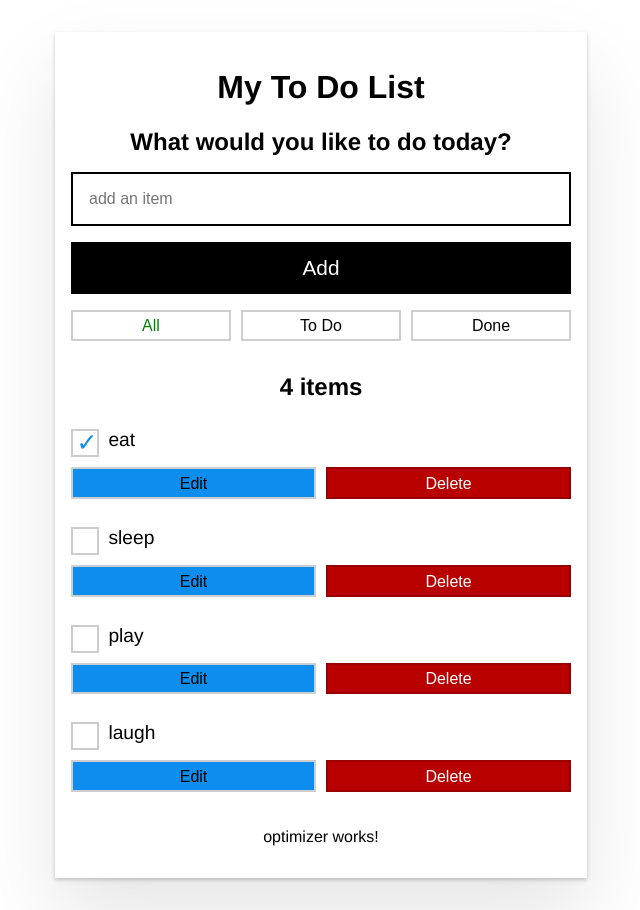
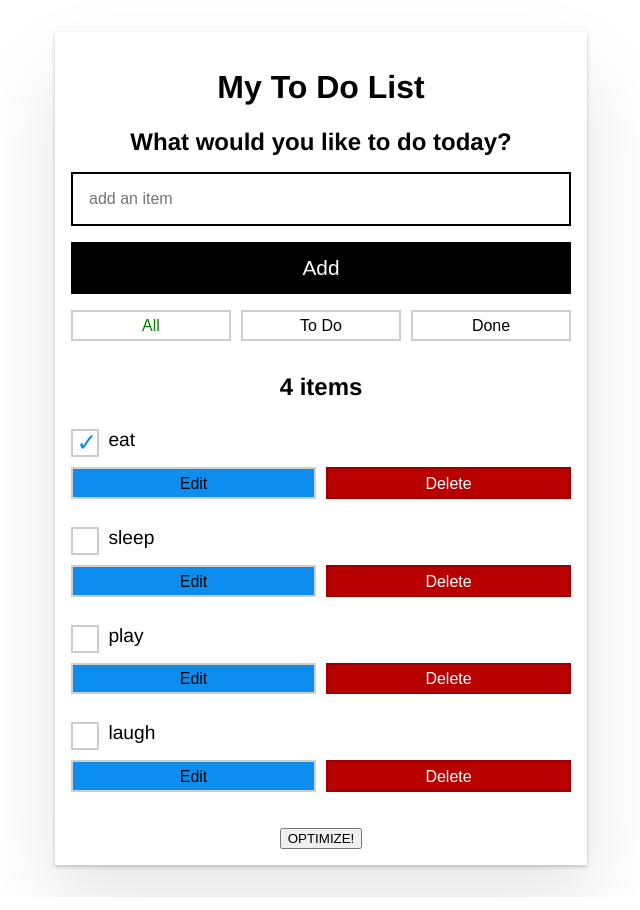
Before and after one commit to power75/test_angular, an Angular app: page / in a window 1280 px wide. Shown: the whole page, without its empty margins (319-959 px from the left). Built offline with nearby package versions, Linux system fonts and the light colour scheme.

Commit message:
optimizer埋め込み？

```diff
--- a/src/app/item/item.component.ts
+++ b/src/app/item/item.component.ts
@@ -1,7 +1,6 @@
 import { Component, Input, Output, EventEmitter } from '@angular/core'; //appComponentとデータを共有できる
 import { CommonModule } from "@angular/common"; //@ifなどが使える
 import { Item } from "../item"; //コンポーネントにitemが何かを理解できる。
-import data from './plans.json';
 
 @Component({
   selector: 'app-item',
--- a/src/app/optimizer/optimizer.component.html
+++ b/src/app/optimizer/optimizer.component.html
@@ -1 +1 @@
-<p>optimizer works!</p>
+<button class="button" (click)="campaignEffectOptimization()">OPTIMIZE!</button>
--- a/src/app/optimizer/optimizer.component.ts
+++ b/src/app/optimizer/optimizer.component.ts
@@ -1,4 +1,5 @@
 import { Component } from '@angular/core';
+import data from './plans.json';
 
 @Component({
   selector: 'app-optimizer',
```
